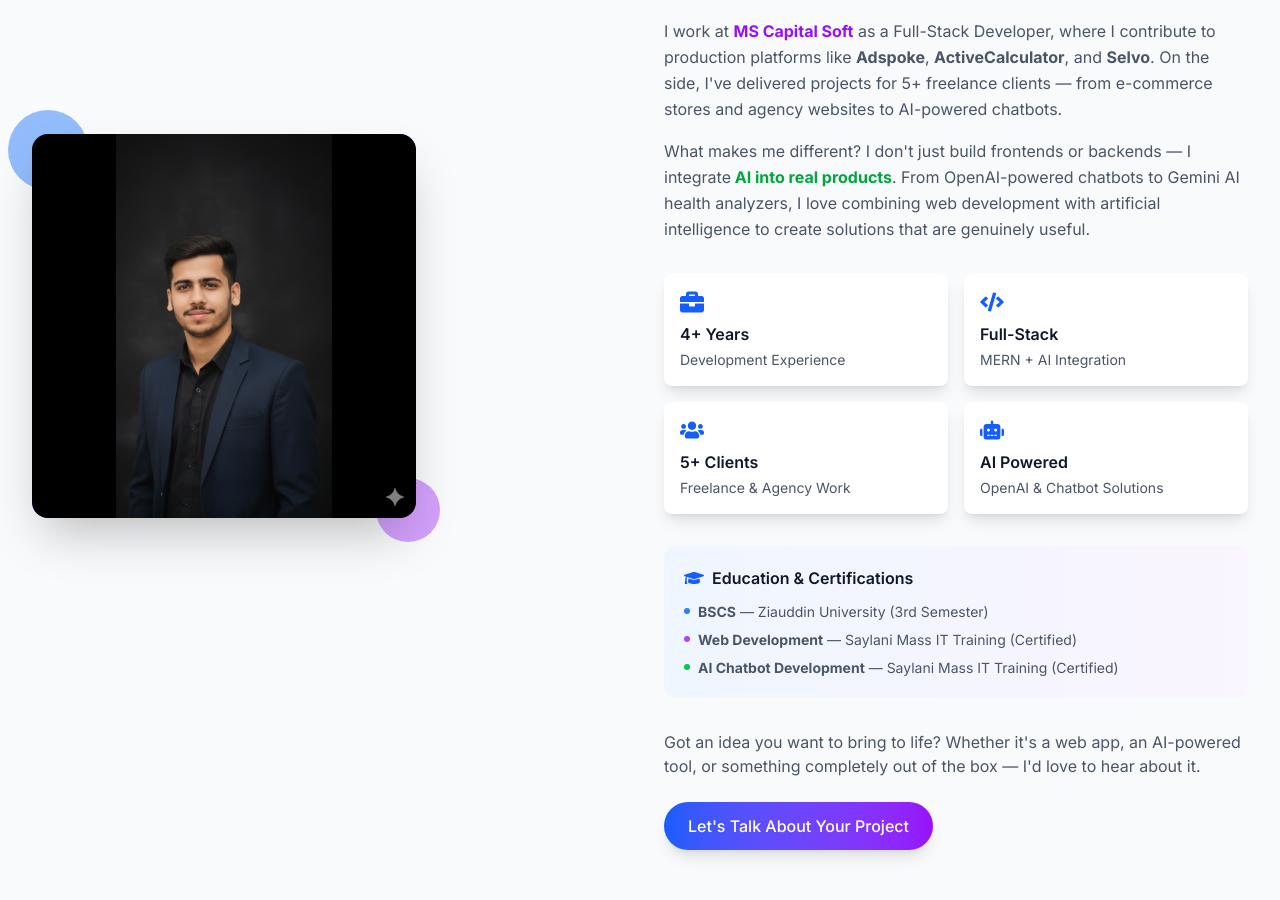
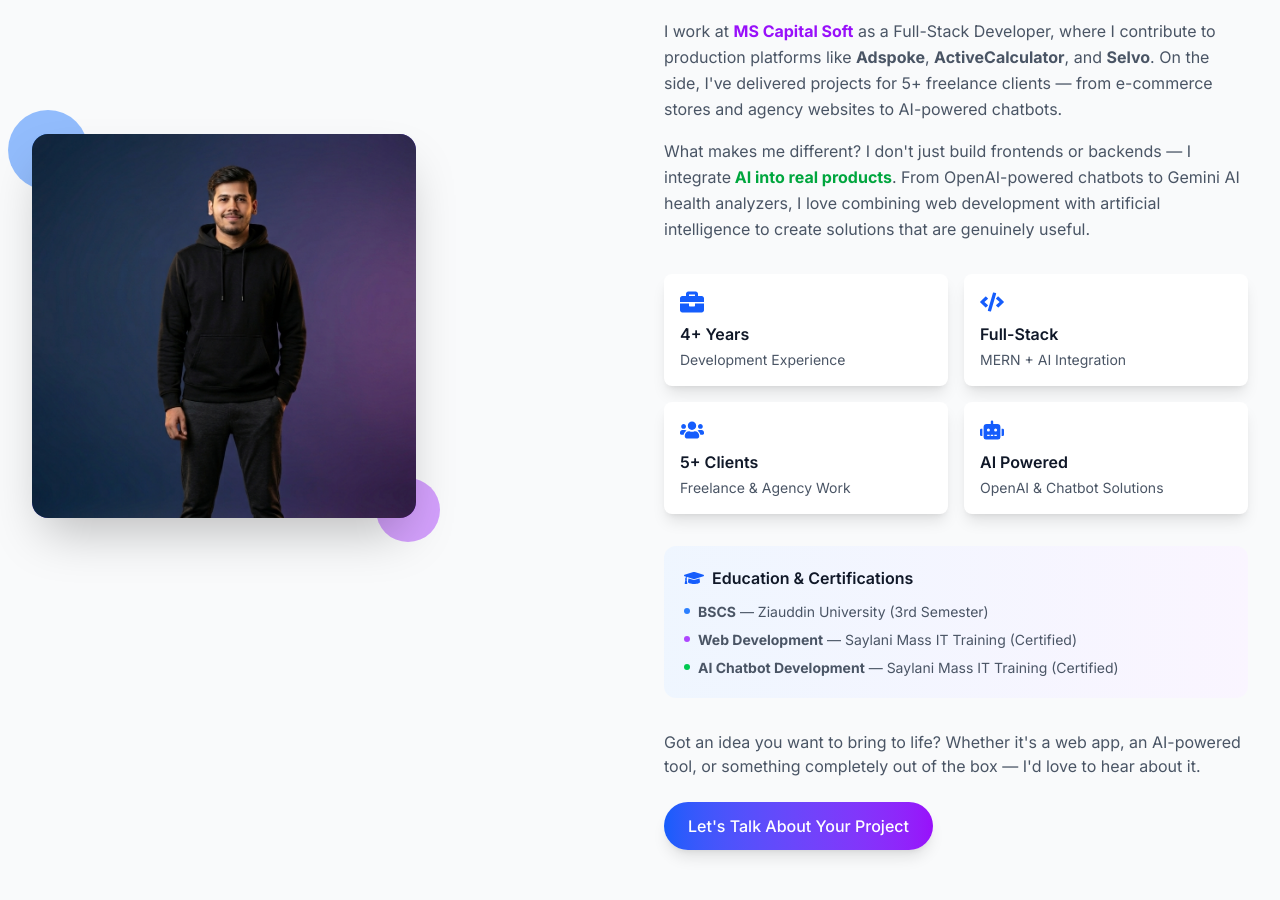
Before and after one commit to ALIRAZA4278/Ali-Raza-portfolio, a Next.js app: page / in a window 1280 px wide. Shown: the part 1302-2202 px from the top of the page. Built offline with nearby package versions, Linux system fonts and the light colour scheme.

Commit message:
feat: add new full-body image for About section and update image source

```diff
--- a/src/components/About.js
+++ b/src/components/About.js
@@ -62,10 +62,10 @@
               <div className="relative w-full h-full bg-gradient-to-br from-blue-500 to-purple-500 rounded-2xl p-1 shadow-2xl">
                 <div className="w-full h-full bg-gray-200 dark:bg-gray-700 rounded-2xl overflow-hidden">
                   <Image
-                    src="/Images/ali final 2.png"
-                    alt="Ali Raza - About Me"
+                    src="/Images/ali-raza-fullbody.png"
+                    alt="Ali Raza - Full Stack Developer"
                     fill
-                    className="object-cover rounded-2xl"
+                    className="object-cover object-top rounded-2xl"
                     sizes="(max-width: 1024px) 320px, 384px"
                   />
                 </div>
```
Also changed, not shown: public/Images/ali-raza-fullbody.png (added), 1 other file (tests, documents, lock files or other folders).
